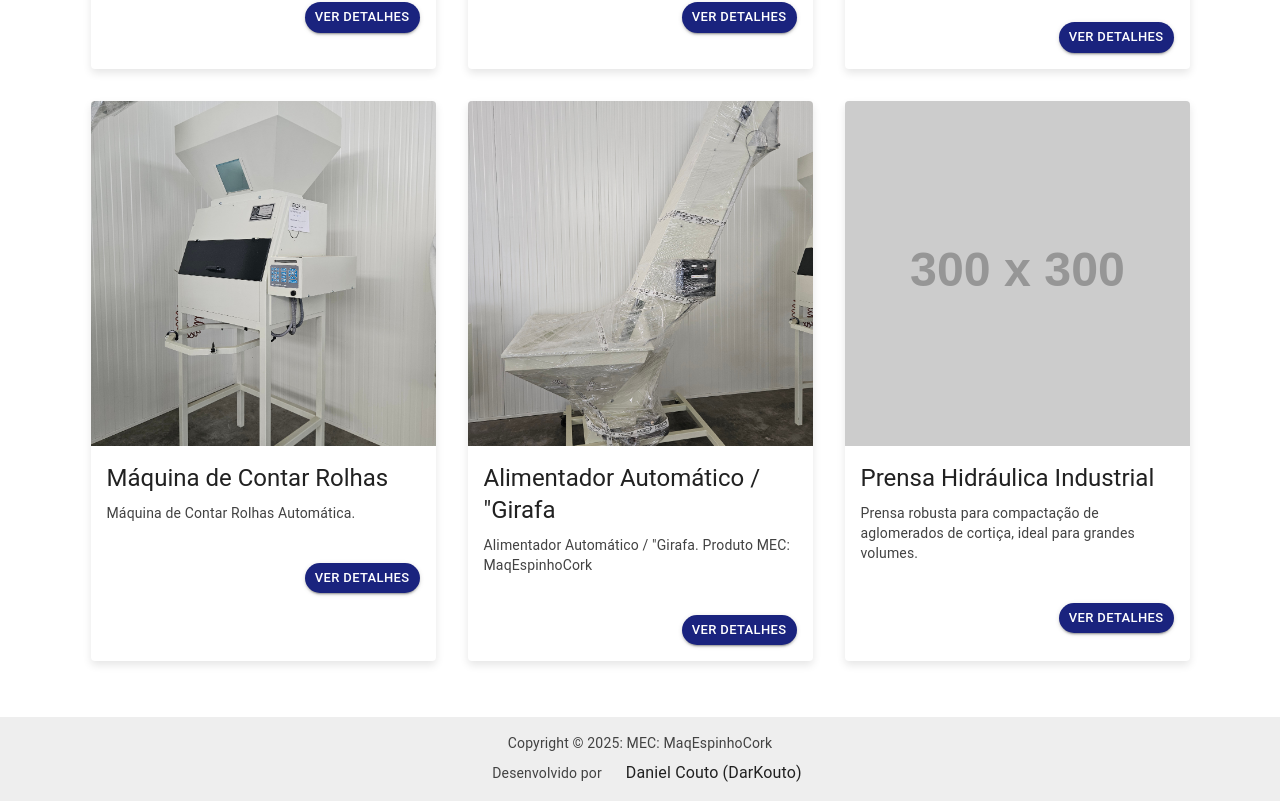
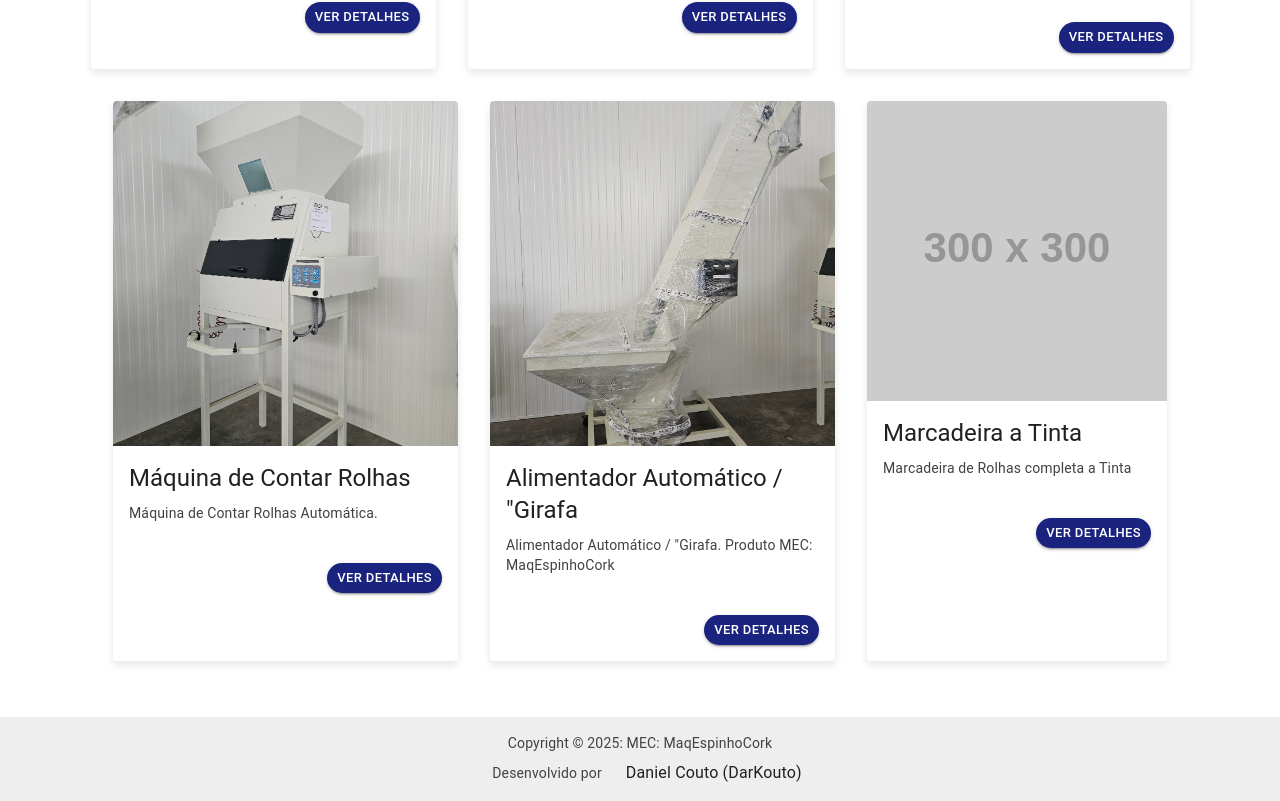
Before and after one commit to DarKouto/maqespinhocork25, a React (Vite) app in the folder frontend/: page / in a window 1280 px wide. Shown: the part 1085-1886 px from the top of the page. Built offline with nearby package versions, Linux system fonts and the light colour scheme; some icons are missing.

Commit message:
update machinessection

```diff
--- a/frontend/src/components/MachinesSection.jsx
+++ b/frontend/src/components/MachinesSection.jsx
@@ -6,6 +6,7 @@ import b1 from '../images/b1.jpeg';
 import c1 from '../images/c1.jpeg';
 import d1 from '../images/d1.jpeg';
 import e1 from '../images/e1.jpeg';
+import f1 from '../images/f1.jpeg';
 
 
 const removeAccents = (str) => {
@@ -45,9 +46,9 @@ function MachinesSection({ searchTerm, setSearchTerm }) {
       imageUrl: e1,
     },
     {
-      id: 8,
-      name: 'Prensa Hidráulica Industrial',
-      description: 'Prensa robusta para compactação de aglomerados de cortiça, ideal para grandes volumes.',
+      id: 6,
+      name: 'Marcadeira a Tinta',
+      description: 'Marcadeira de Rolhas completa a Tinta',
       imageUrl: 'https://placehold.co/300x300/a3e635/000000?text=Maq+8',
     },
   ];
```
Also changed, not shown: frontend/src/images/f1.jpeg (added).
